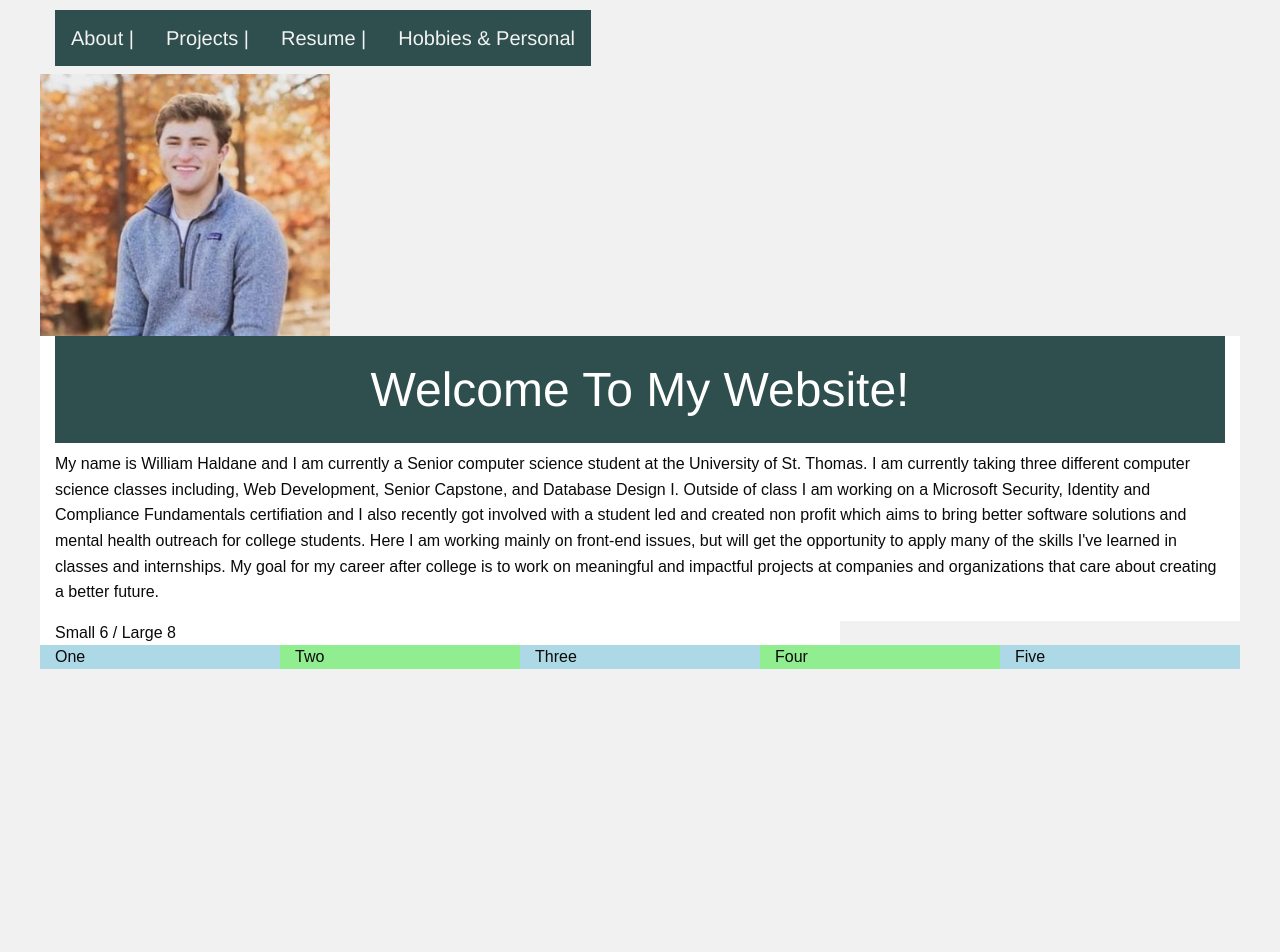
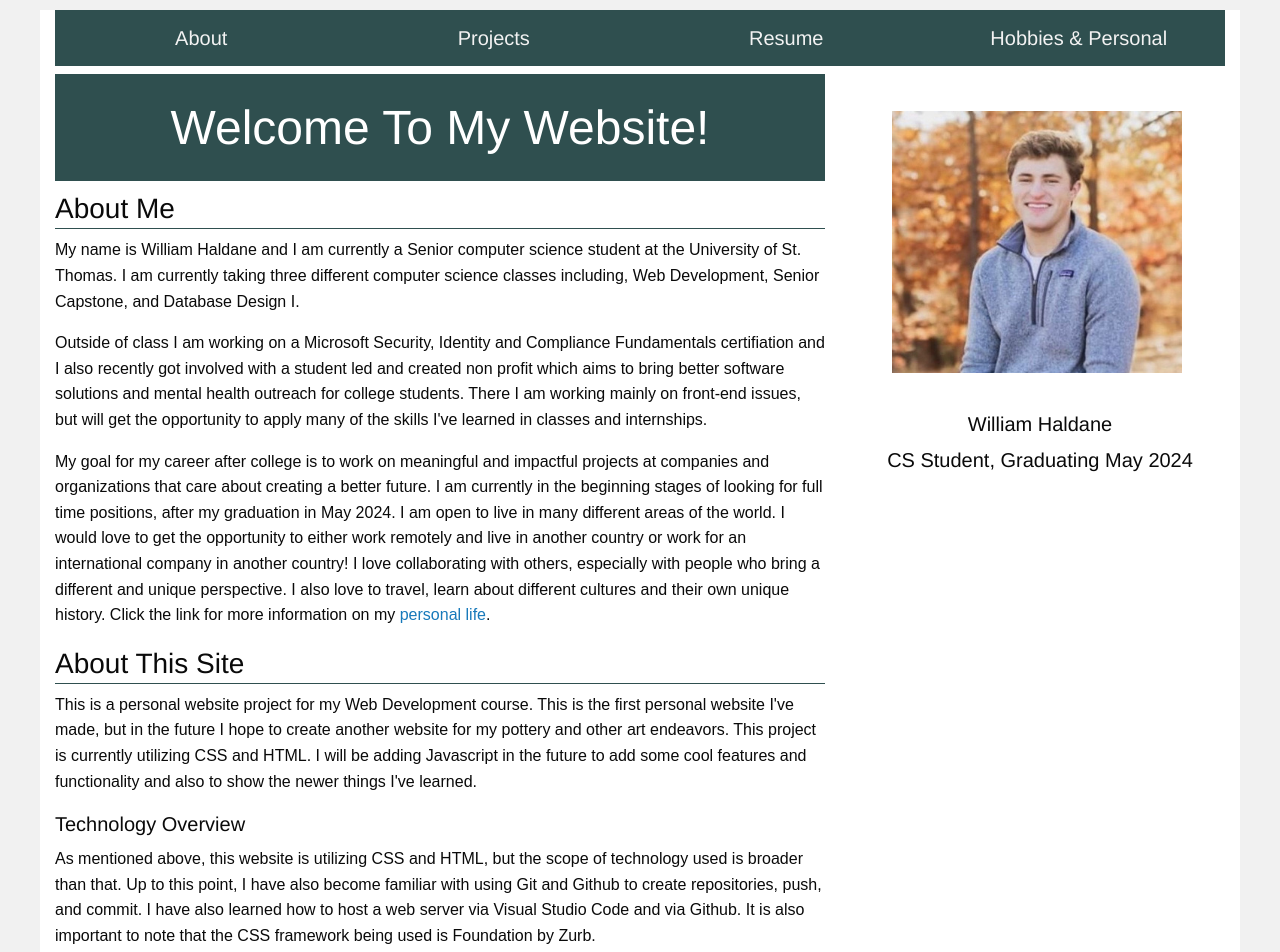
Before and after one commit to WilliamHaldane/WilliamHaldane.github.io, a plain HTML site: page index.html in a window 1280 px wide. Shown: the top 952 px of the page. Before the commit the page ends 800 px from the top, so only its background shows below. Drawn offline with Linux system fonts and the light colour scheme.

Commit message:
final update

```diff
--- a/Styles.css
+++ b/Styles.css
@@ -1,17 +1,11 @@
-.intro {
-    background-color: blue;
-}
-.heading {
-    background-color: aqua;
-
-}
 body {
     font-family: Arial;
     padding: 10px;
     background: #f1f1f1;
 }
 .topnav {
-    overflow: hidden;
+    width: 100%;
+    overflow: auto;
     background-color:darkslategray;
   }
 
@@ -23,6 +17,7 @@ body {
     text-align: center;
     padding: 14px 16px;
     text-decoration: none;
+    width: 25%;
 }
 
   /* Change color on hover */
@@ -39,9 +34,11 @@ h1 {
 }
 h2 {
     font-size: 2.5rem;
+    border-bottom: 1px solid darkslategray;
 }
 h3 {
     font-size: 1.75rem;
+    border-bottom: 1px solid darkslategray;
 }
 h4 {
     font-size: 1.25rem;
@@ -52,3 +49,15 @@ h5 {
 p {
     font-size: 1rem;
 }
+.column {
+    float: left;
+    width: 33.33%;
+    padding: 5px;
+  }
+
+  /* Clear floats after image containers */
+.row::after {
+    content: "";
+    clear: both;
+    display: table;
+}
--- a/index.html
+++ b/index.html
@@ -5,21 +5,22 @@
         <meta name="viewpoint" content="width=device-width, initial-scale=1"/>
         <link rel="stylesheet" href="css/foundation.css"/>
         <link rel="stylesheet" href="Styles.css"/>
+        <div class="off-canvas-content" data-off-canvas-content>
             <div class="grid-container">
-            <div class="cell small-12 large-12">
                 <div class="grid-x grid-padding-x">
+                    <div class="cell small-12 medium-12 large-12" style="background-color: white;">
                         <h4>
                             <div class="topnav">
-                            <a href="index.html" targets="_self">About | </a>
-                            <a href="projects.html" target="_self">Projects |</a>
-                            <a href="resume.html" target="_self"> Resume |</a>
+                                <a href="index.html" targets="_self">About </a>
+                                <a href="projects.html" target="_self">Projects </a>
+                                <a href="resume.html" target="_self">Resume </a>
                                 <a href="fun.html" target="_self"> Hobbies & Personal</a>
                             </div>
                         </h4>
                     </div>
                 </div>
             </div>
-
+        </div>
     <title>About Me</title>
     </head>
     <body>
@@ -31,29 +32,46 @@
                 <!-- `grid-x` represents a row -->
                 <div class="grid-x grid-padding-x">
 
-                    <img src="Untitled design.png" alt="Picture of me"/>
-
-                    <div class="cell small-12 large-12" style="background-color: white;">
+                    <div class="cell small-12 medium-8 large-8" style="background-color: white;">
                         <h1> Welcome To My Website!</h1>
+                        <h3> About Me </h3>
                         <p>
                             My name is William Haldane and I am currently a Senior computer science student at the University of St. Thomas.
                             I am currently taking three different computer science classes including, Web Development, Senior Capstone, and
-                            Database Design I. Outside of class I am working on a Microsoft Security, Identity and Compliance Fundamentals certifiation
+                            Database Design I.
+                        </p>
+                        <p>
+                            Outside of class I am working on a Microsoft Security, Identity and Compliance Fundamentals certifiation
                             and I also recently got involved with a student led and created non profit which aims to bring better software solutions
-                            and mental health outreach for college students. Here I am working mainly on front-end issues, but will get the opportunity
-                            to apply many of the skills I've learned in classes and internships. My goal for my career after college is to work
-                            on meaningful and impactful projects at companies and organizations that care about creating a better future.
+                            and mental health outreach for college students. There I am working mainly on front-end issues, but will get the opportunity
+                            to apply many of the skills I've learned in classes and internships.
                         </p>
+                        <p>
+                            My goal for my career after college is to work on meaningful and impactful projects at companies and organizations that care
+                            about creating a better future. I am currently in the beginning stages of looking for full time positions, after my graduation
+                            in May 2024. I am open to live in many different areas of the world. I would love to get the opportunity to either work remotely
+                            and live in another country or work for an international company in another country! I love collaborating with others, especially with
+                            people who bring a different and unique perspective. I also love to travel, learn about different cultures and their own unique history.
+                            Click the link for more information on my <a href="fun.html" target="_self">personal life</a>.
+                        </p>
+                        <h3> About This Site </h3>
+                        <p>
+                            This is a personal website project for my Web Development course. This is the first personal website I've made, but in the future
+                            I hope to create another website for my pottery and other art endeavors. This project is currently utilizing CSS and HTML. I will be adding
+                            Javascript in the future to add some cool features and functionality and also to show the newer things I've learned.
+                        </p>
+                        <h5>Technology Overview</h5>
+                        <p>As mentioned above, this website is utilizing CSS and HTML, but the scope of technology used is broader than that. Up to this point,
+                            I have also become familiar with using Git and Github to create repositories, push, and commit. I have also learned how to host a web server
+                            via Visual Studio Code and via Github. It is also important to note that the CSS framework being used is Foundation by Zurb.
+                        </p>
+
                      </div>
-                    <div class="cell small-6 large-8" style="background-color: white;">Small 6 / Large 8</div>
+                     <div class="cell small-12 medium-4 large-4" style="background-color: white; margin-right: auto;">
+                        <div style="padding: 10%; margin: auto;"><img src="willhaldHeadshot.png" alt="Picture of me"/></div>
+                        <h5 style="text-align: center;"> William Haldane </h5>
+                        <h5 style="text-align: center;"> CS Student, Graduating May 2024</h5>
                      </div>
-
-                <div class="grid-x grid-padding-x">
-                    <div class="cell large-auto" style="background-color: #ADD8E6;">One</div>
-                    <div class="cell large-auto" style="background-color: #90EE90;">Two</div>
-                    <div class="cell large-auto" style="background-color: #ADD8E6;">Three</div>
-                    <div class="cell large-auto" style="background-color: #90EE90;">Four</div>
-                    <div class="cell large-auto" style="background-color: #ADD8E6;">Five</div>
                 </div>
             </div>
         </div>
```
Also changed, not shown: fun.html (+21 -6 lines), projects.html (+28 -5 lines), resume.html (+7 -9 lines), AZ900.png (added), Dogs.jpg (added), Dresser.jpg (added), IMG_5267.jpg (deleted), SPS.jpg (added), StanfordOnline.png (added), intro-boards.png (added), willhaldHeadshot.png (renamed from Untitled design.png), willmarcusski-fotor-20230927201455.jpg (added). Lines whose indentation alone changed are shown as unchanged.
